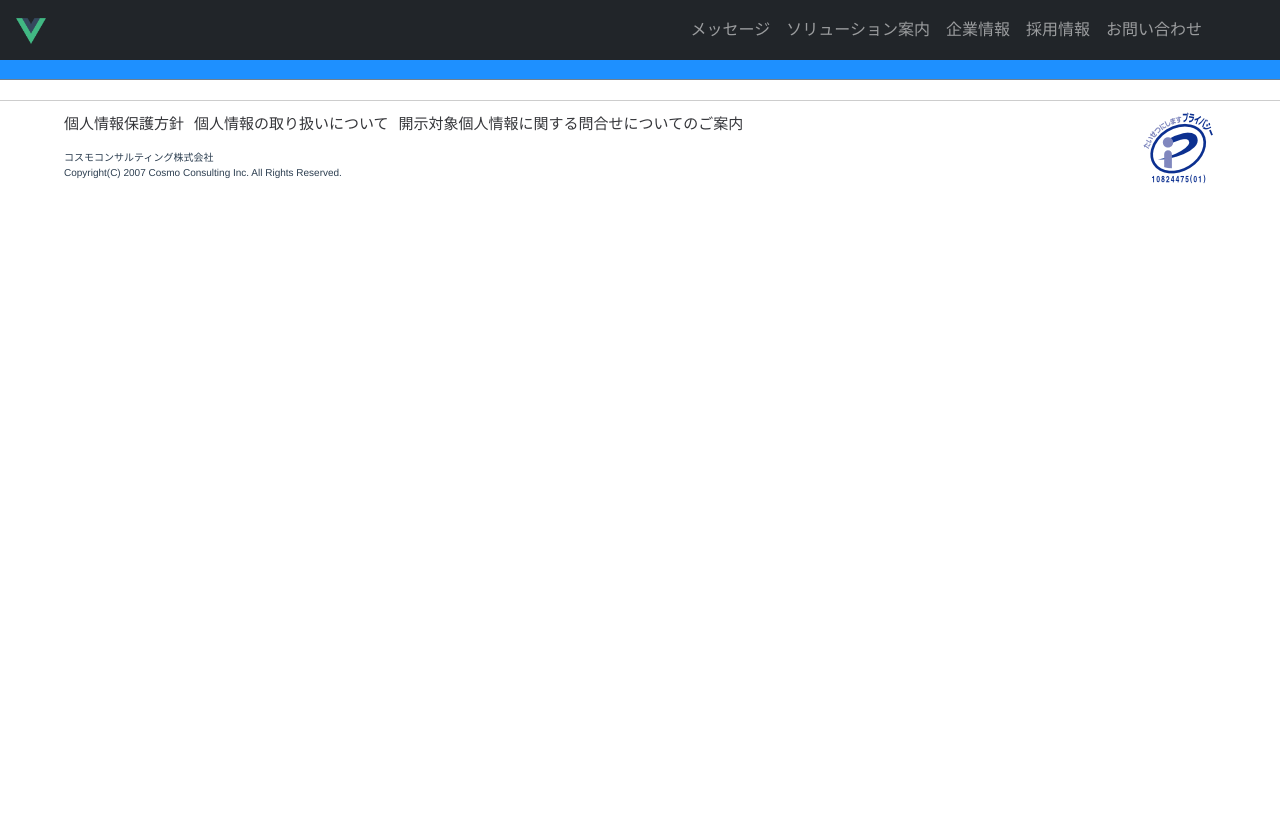
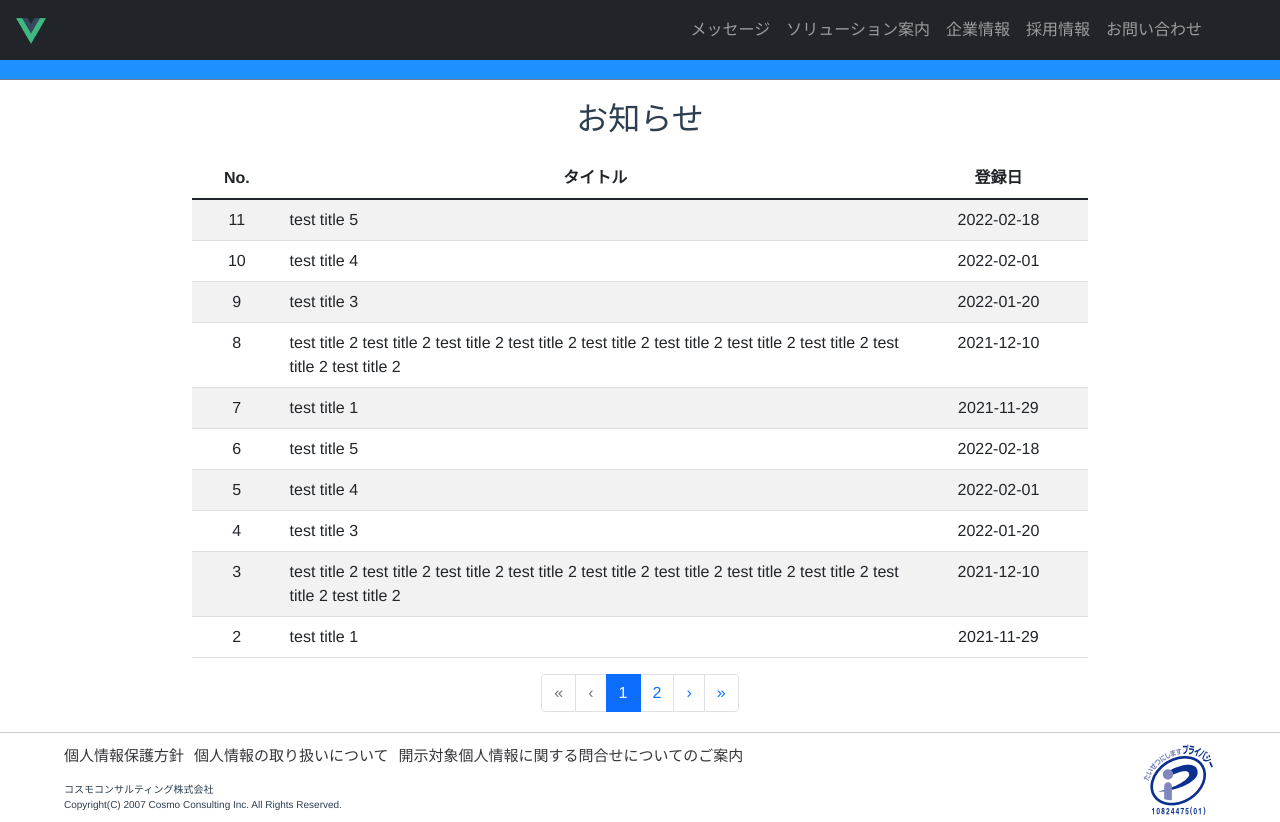
Before and after one commit to snowmemorySM/cosmo-home, a Vue app: page /notice in a window 1280 px wide. Before the commit the page ends 800 px from the top, so only its background shows below. Built offline with nearby package versions, Linux system fonts and the light colour scheme.

Commit message:
お知らせ

```diff
--- /dev/null
+++ b/src/assets/styles/common.css
@@ -0,0 +1,11 @@
+table.b-table thead tr th.w10 {
+    width: 10%;
+}
+
+table.b-table thead tr th.w20 {
+    width: 20%;
+}
+
+table.b-table thead tr th.w60 {
+    width: 70%;
+}
--- a/src/main.js
+++ b/src/main.js
@@ -6,6 +6,7 @@ import App from './App.vue'
 import { BootstrapVue, BootstrapVueIcons } from 'bootstrap-vue'
 import 'bootstrap/dist/css/bootstrap.min.css'
 import 'bootstrap-vue/dist/bootstrap-vue.css'
+import './assets/styles/common.css'
 import router from './router'
 
 // axios.defaults.baseURL = 'http://localhost:8080'; //서버주소
--- a/src/router/index.js
+++ b/src/router/index.js
@@ -9,6 +9,7 @@ import Recruit from '../views/Recruit.vue'
 import QnA from '../views/QnA.vue'
 import Message from '../views/Message.vue'
 import Privercy from '../views/Privercy.vue'
+import Notice from '../views/Notice.vue'
 
 // Sub Contents
 import Info from '@/components/company/Info.vue'
@@ -96,6 +97,11 @@ const routes = [
     ]
   },
   {
+    path: '/notice',
+    name: 'Notice',
+    component: Notice
+  },
+  {
     path: '/about',
     name: 'About',
     // route level code-splitting
--- a/src/views/Home.vue
+++ b/src/views/Home.vue
@@ -32,7 +32,7 @@
               <h3>お知らせ</h3>
             </span>
             <span class="right-btn">
-              <b-link href="#foo" disabled>
+              <b-link href="/notice">
                 <b-icon icon="list-ol" aria-hidden="true"></b-icon> 一覧はこちら
               </b-link>
             </span>
--- /dev/null
+++ b/src/views/Notice.vue
@@ -0,0 +1,113 @@
+<template>
+    <div>
+        <div class="main-title">
+            <h2>お知らせ</h2>
+        </div>
+        <div class="notice-box">
+            <b-table id="notice-table" striped hover :items="list" :fields="fields" :per-page="perPage" :current-page="currentPage">
+                <template #cell(title)="row">
+                    <div class="cell-title">{{row.item.title}}</div>
+                </template>
+            </b-table>
+        </div>
+        <b-pagination
+            v-model="currentPage"
+            :total-rows="totalCount"
+            :per-page="perPage"
+            align="center"
+            aria-controls="notice-table">
+        </b-pagination>
+    </div>
+</template>
+
+<script>
+export default {
+    data() {
+        return {
+            fields: [
+                {key: 'id', label: 'No.', thClass: 'w10'},
+                {key: 'title', label: 'タイトル', thClass: 'w70'},
+                {key: 'date', label: '登録日', thClass: 'w20'},
+            ],
+            list: [
+                {
+                id: 11,
+                date: '2022-02-18',
+                title: 'test title 5'
+                },
+                {
+                id: 10,
+                date: '2022-02-01',
+                title: 'test title 4'
+                },
+                {
+                id: 9,
+                date: '2022-01-20',
+                title: 'test title 3'
+                },
+                {
+                id: 8,
+                date: '2021-12-10',
+                title: 'test title 2 test title 2 test title 2 test title 2 test title 2 test title 2 test title 2 test title 2 test title 2 test title 2'
+                },
+                {
+                id: 7,
+                date: '2021-11-29',
+                title: 'test title 1'
+                },
+                {
+                id: 6,
+                date: '2022-02-18',
+                title: 'test title 5'
+                },
+                {
+                id: 5,
+                date: '2022-02-01',
+                title: 'test title 4'
+                },
+                {
+                id: 4,
+                date: '2022-01-20',
+                title: 'test title 3'
+                },
+                {
+                id: 3,
+                date: '2021-12-10',
+                title: 'test title 2 test title 2 test title 2 test title 2 test title 2 test title 2 test title 2 test title 2 test title 2 test title 2'
+                },
+                {
+                id: 2,
+                date: '2021-11-29',
+                title: 'test title 1'
+                },
+                {
+                id: 1,
+                date: '2021-11-29',
+                title: 'test title 1'
+                },
+            ],
+            perPage: 10,
+            currentPage: 1,
+            totalCount: 11,
+        };
+    },
+}
+</script>
+
+<style scoped>
+.main-title,
+.notice-box {
+    position: relative;
+    width: 70%;
+    margin: 0 auto;
+    margin-top: 20px;
+}
+
+.notice-box {
+    min-height: 500px;
+}
+
+.cell-title {
+    text-align: left;
+}
+</style>
```
